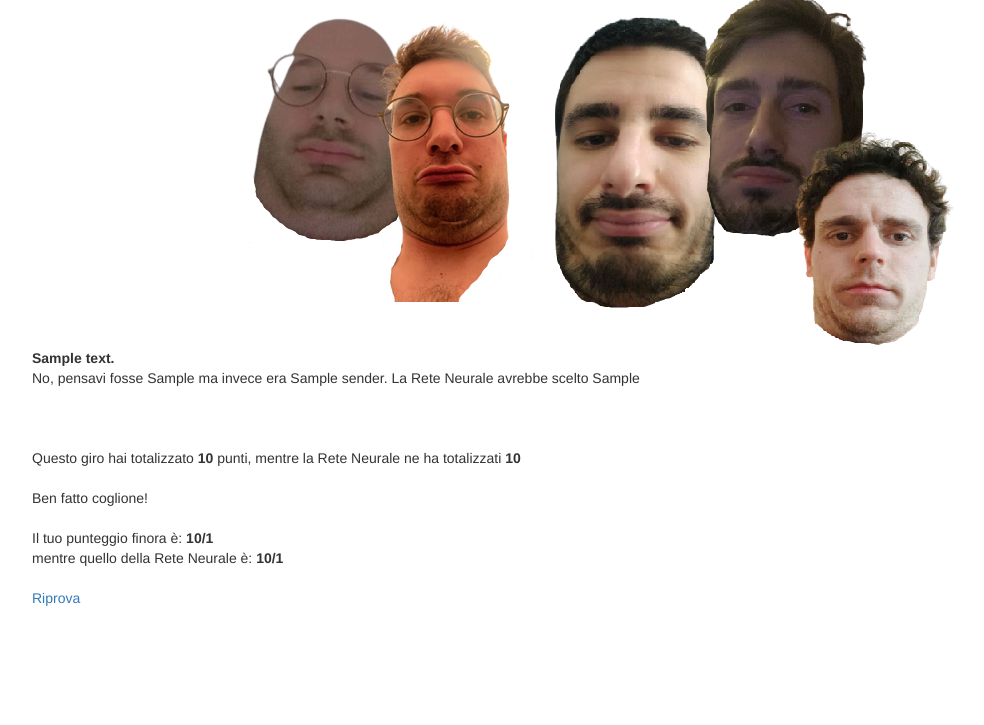
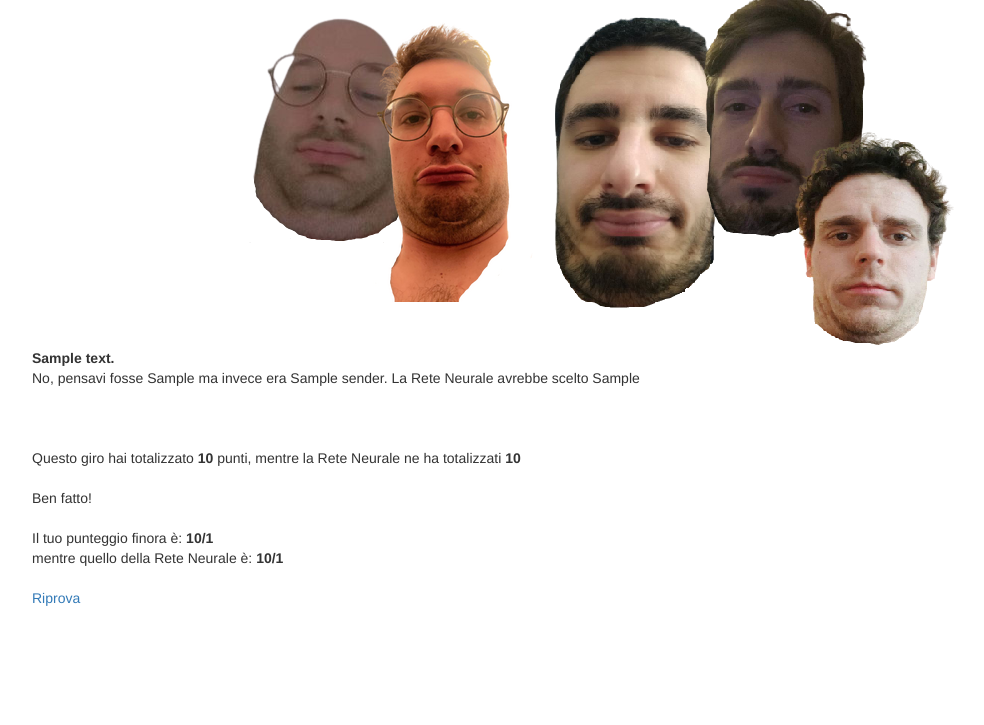
Before and after one commit to pierodellagiustina/guess-who-friends-chat-nlp-app, a Flask app: template templates/score.html in a window 1280 px wide. Shown: the part 75-800 px from the top of the page, without its empty margins (38-1022 px from the left). Run offline with Flask 2, Linux system fonts and the light colour scheme; the template is opened without the code that fills it: most values are stand-ins (such as "Sample title", 1, 10 or a date in 2020); parts of the project's set-up code (start-up, migrations or seed data) failed here and were passed over; some libraries are stand-ins or nearby versions.

Commit message:
Change wording

```diff
--- a/templates/score.html
+++ b/templates/score.html
@@ -6,7 +6,7 @@
         <b>{{ row.message }}</b><br>
         <!---outcome--->
         {% if row.user_pred == 'err' %}
-            Bravo coglione, non sei neanche riuscito ad inserire un carattere valido. In ogni caso il mittente era {{ row.sender }}
+            Complimenti! Non sei neanche riuscito ad inserire un carattere valido. In ogni caso il mittente era {{ row.sender }}
             e la Rete Neurale avrebbe scelto {{ row.nn_pred }}<br><br>
         {% else %}
             {% if row.sender == row.user_pred %}
@@ -17,7 +17,7 @@
         {% endif %}
     {% endfor %}<br><br>
     Questo giro hai totalizzato <b>{{ score_user }}</b> punti, mentre la Rete Neurale ne ha totalizzati <b>{{ score_nn }}</b><br><br>
-    Ben fatto coglione!<br><br>
+    Ben fatto!<br><br>
     Il tuo punteggio finora è: <b>{{ cumul_score_user }}/{{ attempts_counter }}</b><br>
     mentre quello della Rete Neurale è: <b>{{ cumul_score_nn }}/{{ attempts_counter }}</b><br><br>
     <a href="{{ url_for('index') }}">Riprova</a>
```
